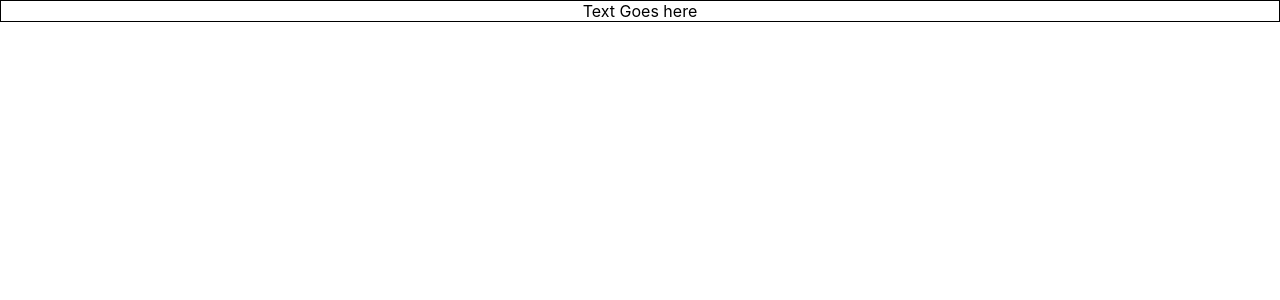
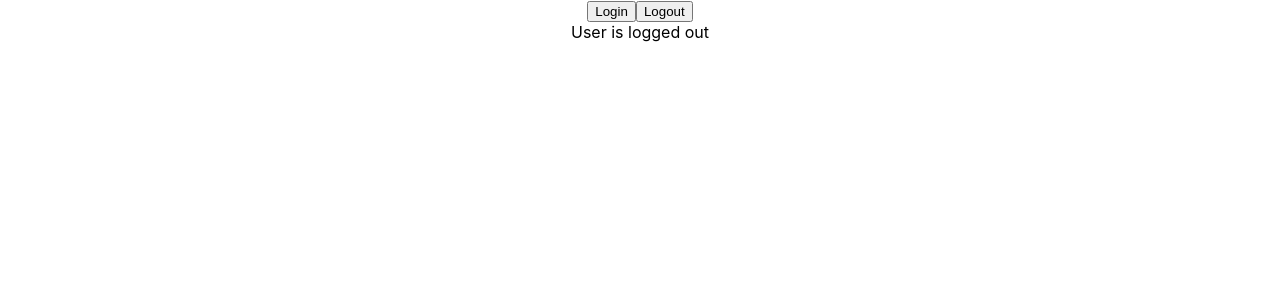
Before and after one commit to ayush-devshark/React-TypeScript, a React (Create React App) app: page / in a window 1280 px wide. Shown: the top 300 px of the page. Built offline with nearby package versions, Linux system fonts and the light colour scheme.

Commit message:
useState hook

```diff
--- a/src/App.tsx
+++ b/src/App.tsx
@@ -9,6 +9,7 @@ import Oscar from './components/Oscar';
 import Button from './components/Button';
 import Input from './components/Input';
 import Container from './components/Container';
+import LoggedIn from './components/state/LoggedIn';
 
 function App() {
     const personName = {
@@ -50,7 +51,8 @@ function App() {
                 }}
                 value=''
             /> */}
-            <Container styles={{ border: '1px solid black' }} />
+            {/* <Container styles={{ border: '1px solid black' }} /> */}
+            <LoggedIn />
         </div>
     );
 }
--- /dev/null
+++ b/src/components/state/LoggedIn.tsx
@@ -0,0 +1,23 @@
+import React, { useState } from 'react';
+
+const LoggedIn = () => {
+    const [isLoggedIn, setIsLoggedIn] = useState(false);
+
+    const handleLogin = () => {
+        setIsLoggedIn(true);
+    };
+
+    const handleLogout = () => {
+        setIsLoggedIn(false);
+    };
+
+    return (
+        <div>
+            <button onClick={handleLogin}>Login</button>
+            <button onClick={handleLogout}>Logout</button>
+            <div>User is {isLoggedIn ? 'logged in' : 'logged out'}</div>
+        </div>
+    );
+};
+
+export default LoggedIn;
```
Also changed, not shown: src/components/Person.types.ts (added, +8 -0 lines), src/components/state/User.tsx (added, +29 -0 lines).
